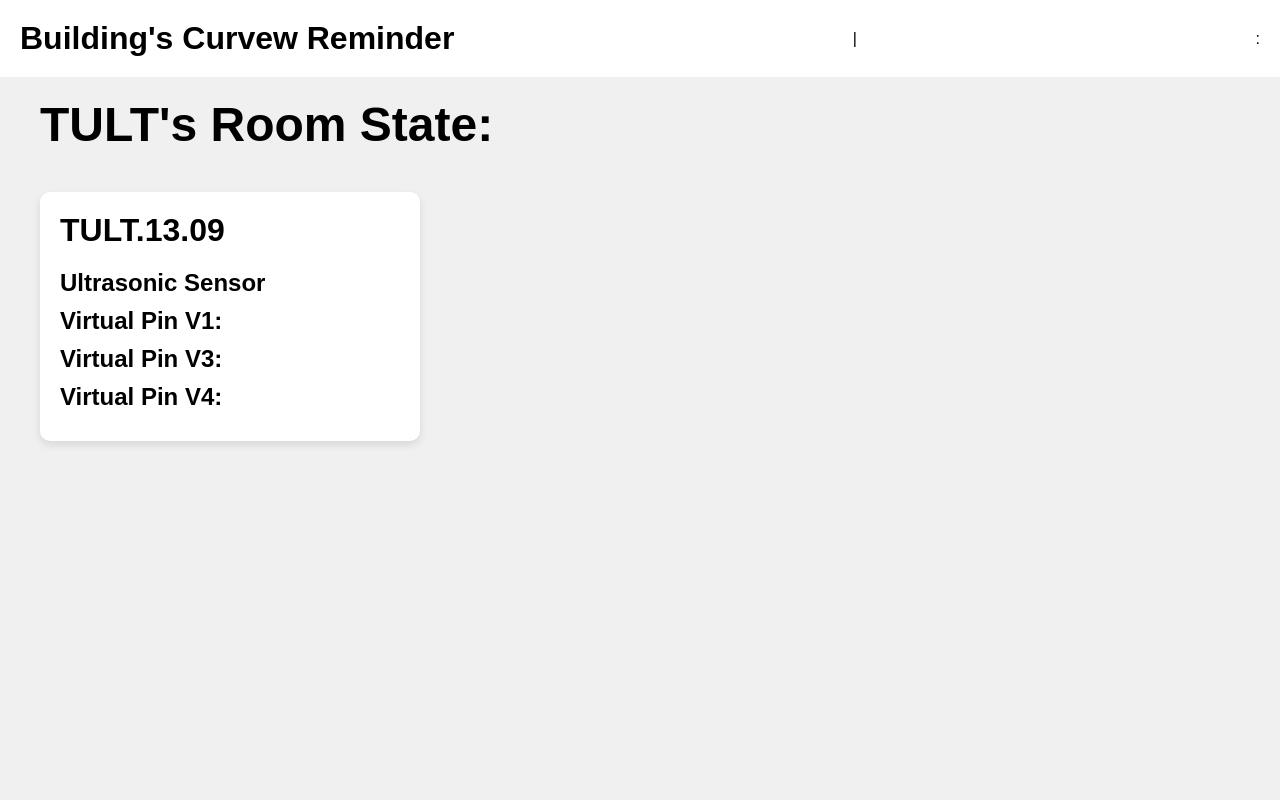
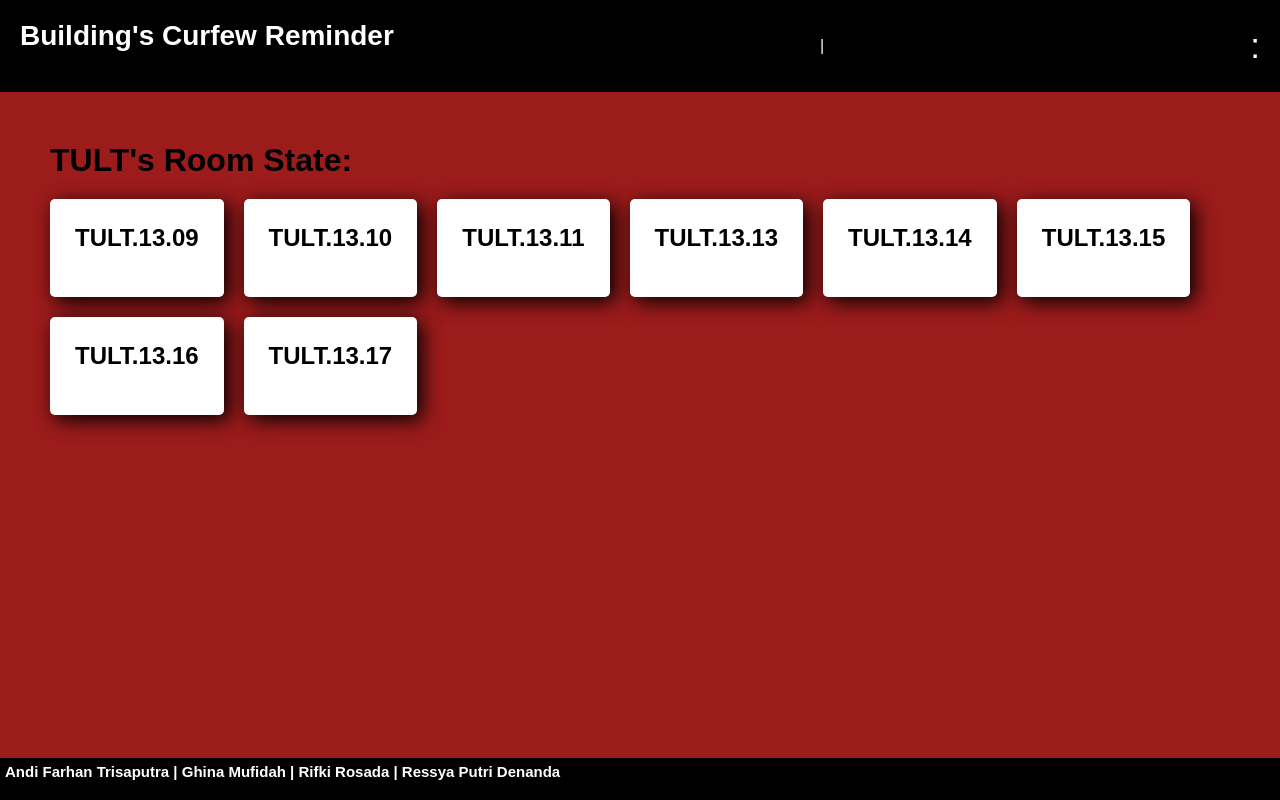
Before and after one commit to ghinamf/Projectfolder, a website: page public/text.html in a window 1280 px wide. Drawn offline with nearby package versions, Linux system fonts and the light colour scheme; no server answers.

Commit message:
PROJECT CAAS GROUP 2
GROUP 2

```diff
--- a/public/index.js
+++ b/public/index.js
@@ -1,14 +1,3 @@
-
-
-function bookButton1() {
-  var element = document.getElementById("target-element1");
-  element.classList.toggle("style1");
-}
-function bookButton2() {
-  var element = document.getElementById("target-element2");
-  element.classList.toggle("style1");
-}
-
 // https://{server_address}/external/api/get?token={token}&{pin}
 
 const api_url = "https://sgp1.blynk.cloud/external/api/get?token=uqJr2R2aicmoHXrKA3TObMkxhASam6cO&v0&v1&v3&v4";
@@ -40,5 +29,10 @@ fetch(api_url)
      * v3 = data jam
      * v4 = data menit
      */
-  });
+    if (obj1 == 0) {
+      document.getElementById("v1").innerHTML = "No motion";
+    } else if (obj1 == 1) {
+      document.getElementById("v1").innerHTML = "Motion Detected";
+      }
+ });
 }, 1000);
--- a/public/style.css
+++ b/public/style.css
@@ -1,91 +1,91 @@
-body {
-    background-color: #f0f0f0;
-    font-family: Arial, sans-serif;
+/* Reset default margin and padding */
+* {
   margin: 0;
   padding: 0;
+  box-sizing: border-box;
 }
 
+/* Set background color for the whole page */
+body {
+  background-color: #9c1b1b;
+  font-family: sans-serif;
+}
+
+/* Style header */
 header {
-    background-color: #fff;
   display: flex;
+  align-items: center;
   justify-content: space-between;
-    align-items: center;
+  background-color: #000000;
+  color: white;
   padding: 20px;
 }
 
-  header h1 {
-    margin: 0;
-    font-size: 32px;
+/* Style the title */
+.auto-input {
+  font-size: 28px;
   font-weight: bold;
 }
 
-  header p {
-    margin: 0;
-    font-size: 24px;
-    font-weight: bold;
+/* Style the clock */
+#clock-data {
+  font-size: 35px;
 }
 
+/* Style the main content */
 main {
-    max-width: 1200px;
   margin: 0 auto;
-    padding: 20px;
+  padding: 50px;
 }
 
+/* Style the heading */
 h1 {
-    font-size: 48px;
-    font-weight: bold;
-    margin: 0 0 20px;
+  font-size: 32px;
+  margin-bottom: 20px;
 }
 
+
+/* Style the data container */
+/* Style the data container */
 #data-container {
   display: flex;
-    justify-content: space-between;
   flex-wrap: wrap;
+  gap: 20px;
 }
 
+/* Style the data card */
 .data-card {
-    background-color: #fff;
-    border-radius: 10px;
-    box-shadow: 0 4px 8px rgba(0, 0, 0, 0.1);
-    margin: 20px 0;
-    padding: 20px;
-    width: calc(33.33% - 20px);
-    box-sizing: border-box;
+  background-color: white;
+  box-shadow: 5px 5px 20px black;
+  padding: 25px;
+  border-radius: 5px;
 }
 
-  .data-card h2 {
-    font-size: 32px;
-    font-weight: bold;
-    margin: 0 0 20px;
-  }
-
+/* Style the data box */
 .data-box {
   display: flex;
   justify-content: space-between;
+  margin-top: 10px;
+  font-size: 18px;
+  color: rgb(0, 0, 0);
+  transition: .5s;
+}
+footer {
+  display: flex;
   align-items: center;
-    margin: 10px 0;
-  }
-
-  .data-box h3 {
-    font-size: 24px;
-    font-weight: bold;
-    margin: 0;
-  }
-
-  .data-box p {
-    font-size: 24px;
-    margin: 0;
+  justify-content: space-between;
+  background-color: #000000;
+  color: white;
+  padding: 5px;
   text-align: right;
-  }
-
-  @media only screen and (max-width: 960px) {
-    .data-card {
-      width: calc(50% - 20px);
-    }
-  }
-
-  @media only screen and (max-width: 640px) {
-    .data-card {
+  position: fixed;
+  left: 0;
+  bottom: 0;
   width: 100%;
 }
+h3 {
+  font-size: 15px;
+  margin-bottom: 15px;
+  text-align: right;
+
 }
--- a/public/text.html
+++ b/public/text.html
@@ -5,7 +5,7 @@
     <link rel="stylesheet" href="style.css" />
     <script src="index.js"></script>
     <script src="https://cdnjs.cloudflare.com/ajax/libs/typed.js/2.0.11/typed.min.js"></script>
-    <title>Monitoring Room - Building's Curvew Reminder</title>
+    <title>Monitoring Room - Building's Curfew Reminder</title>
   </head>
   <body>
     <header>
@@ -20,31 +20,87 @@
         <div class="data-card">
           <h2>TULT.13.09</h2>
           <div class="data-box">
-            <h3>Ultrasonic Sensor</h3>
             <p id="v0"></p>
           </div>
           <div class="data-box">
-            <h3>Virtual Pin V1:</h3>
             <p id="v1"></p>
           </div>
+        </div>
+        <div class="data-card">
+          <h2>TULT.13.10</h2>
           <div class="data-box">
-            <h3>Virtual Pin V3:</h3>
+            <p id="v2"></p>
+          </div>
+          <div class="data-box">
             <p id="v3"></p>
           </div>
+        </div>
+        <div class="data-card">
+          <h2>TULT.13.11</h2>
           <div class="data-box">
-            <h3>Virtual Pin V4:</h3>
-            <p id="v4"></p>
+            <p id="v2"></p>
+          </div>
+          <div class="data-box">
+            <p id="v3"></p>
+          </div>
+        </div>
+        <div class="data-card">
+          <h2>TULT.13.13</h2>
+          <div class="data-box">
+            <p id="v2"></p>
+          </div>
+          <div class="data-box">
+            <p id="v3"></p>
+          </div>
+        </div>
+        <div class="data-card">
+          <h2>TULT.13.14</h2>
+          <div class="data-box">
+            <p id="v2"></p>
+          </div>
+          <div class="data-box">
+            <p id="v3"></p>
+          </div>
+        </div>
+        <div class="data-card">
+          <h2>TULT.13.15</h2>
+          <div class="data-box">
+            <p id="v2"></p>
+          </div>
+          <div class="data-box">
+            <p id="v3"></p>
+          </div>
+        </div>
+        <div class="data-card">
+          <h2>TULT.13.16</h2>
+          <div class="data-box">
+            <p id="v2"></p>
+          </div>
+          <div class="data-box">
+            <p id="v3"></p>
+          </div>
+        </div>
+        <div class="data-card">
+          <h2>TULT.13.17</h2>
+          <div class="data-box">
+            <p id="v2"></p>
+          </div>
+          <div class="data-box">
+            <p id="v3"></p>
           </div>
         </div>
       </div>
     </main>
+    <footer>
+      <h3>Andi Farhan Trisaputra | Ghina Mufidah | Rifki Rosada | Ressya Putri Denanda</h3>
+    </footer>
     <script>
       let typed = new Typed(".auto-input",{
-      strings: ["Building's Curvew Reminder", "By : Group 2"],
+      strings: ["Building's Curfew Reminder", "By : Group 2"],
       typeSpeed: 150,
       backSpeed: 50,
       loop: true
       });
     </script>
-  </body>
+  </body>
 </html>
```
Lines whose indentation alone changed are shown as unchanged.
